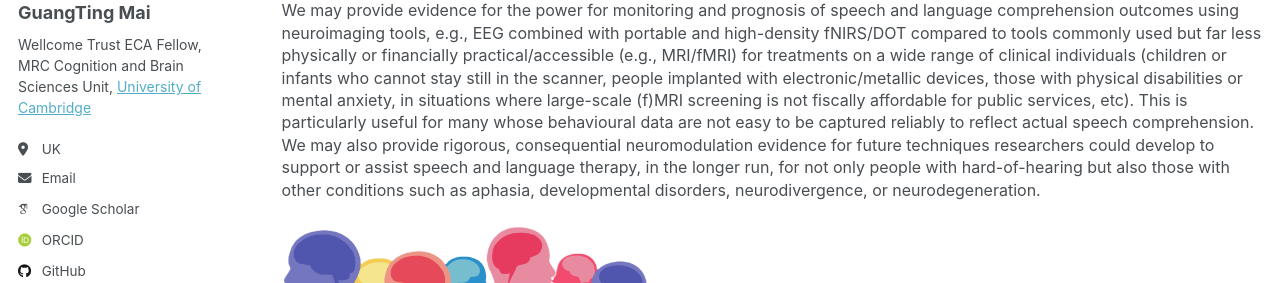
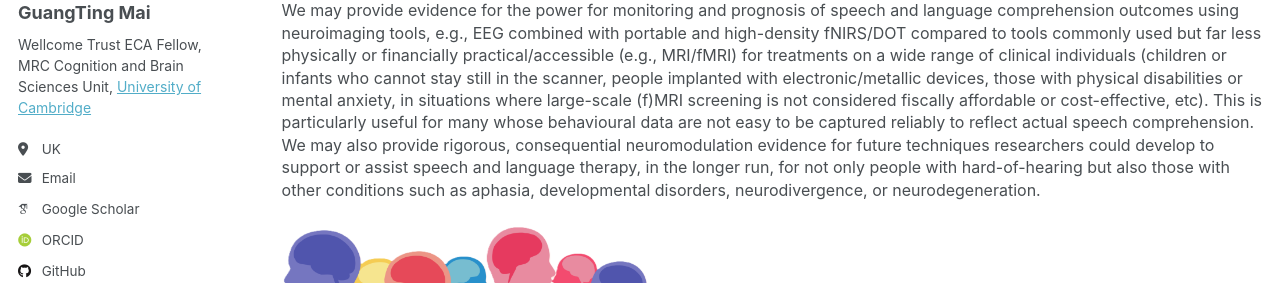
Before and after one commit to guangtingmai/guangtingmai.github.io, a Jekyll site: the page built from _pages/crossmodal-ci.html, in a window 1280 px wide and 900 px high, scrolled down 528 px. Shown: the part 282-565 px from the top of the window. Built offline with Jekyll 4.4.1, drawn with Linux system fonts in a browser that asks for light colours; some web fonts are replaced; some of the changed text lies outside the part shown.

Commit message:
Update crossmodal-ci.html

```diff
--- a/_pages/crossmodal-ci.html
+++ b/_pages/crossmodal-ci.html
@@ -32,7 +32,7 @@
   and prognosis of speech and language comprehension outcomes using neuroimaging tools, e.g., EEG combined with portable and high-density fNIRS/DOT
   compared to tools commonly used but far less physically or financially practical/accessible (e.g., MRI/fMRI) for treatments on a wide range of
   clinical individuals (children or infants who cannot stay still in the scanner, people implanted with electronic/metallic devices, those with
-  physical disabilities or mental anxiety, in situations where large-scale (f)MRI screening is not fiscally affordable for public services, etc).
+  physical disabilities or mental anxiety, in situations where large-scale (f)MRI screening is not considered fiscally affordable or cost-effective, etc).
   This is particularly useful for many whose behavioural data are not easy to be captured reliably to reflect actual speech comprehension. We may
   also provide rigorous, consequential neuromodulation evidence for future techniques researchers could develop to support or assist speech and
   language therapy, in the longer run, for not only people with hard-of-hearing but also those with other conditions such as aphasia, developmental
```
